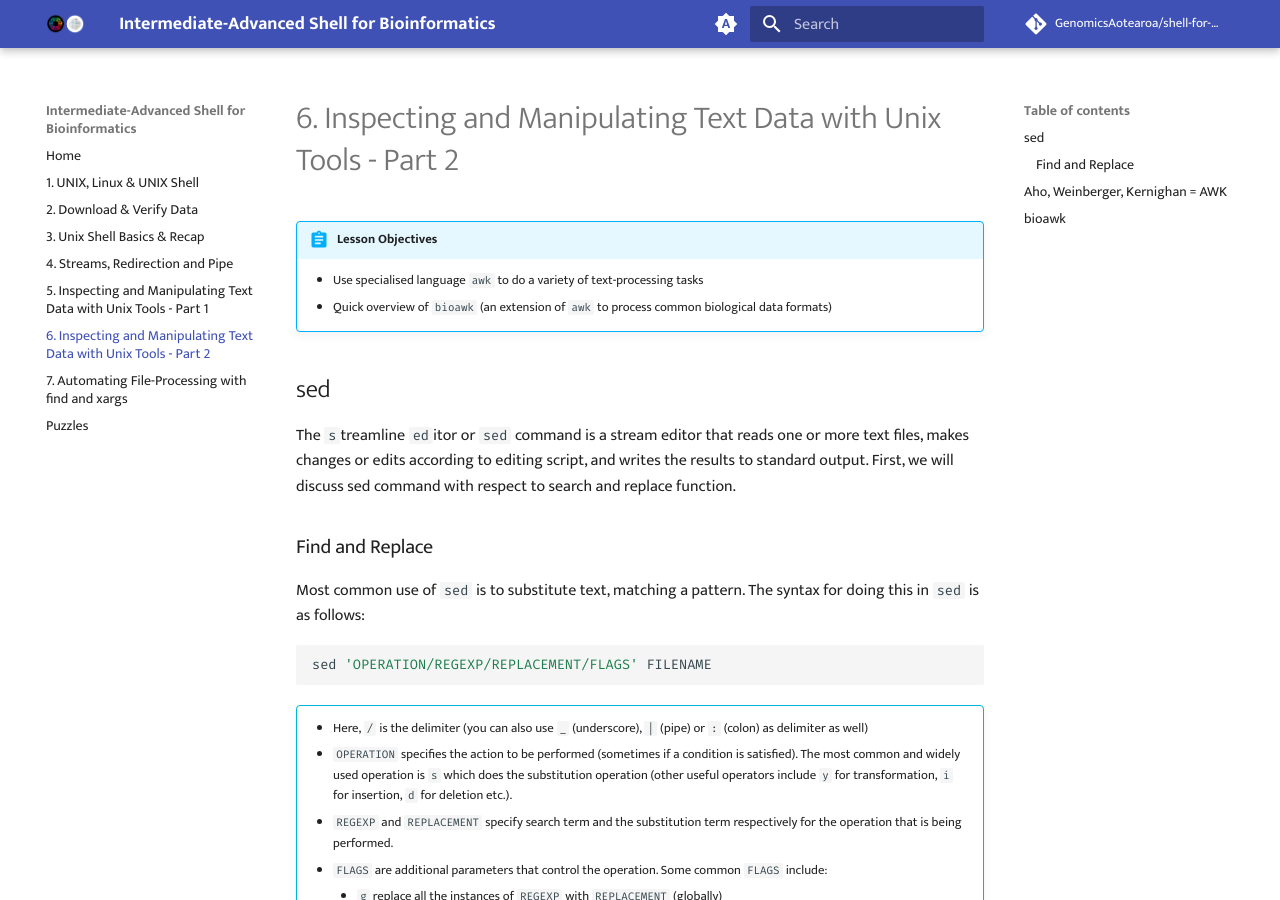
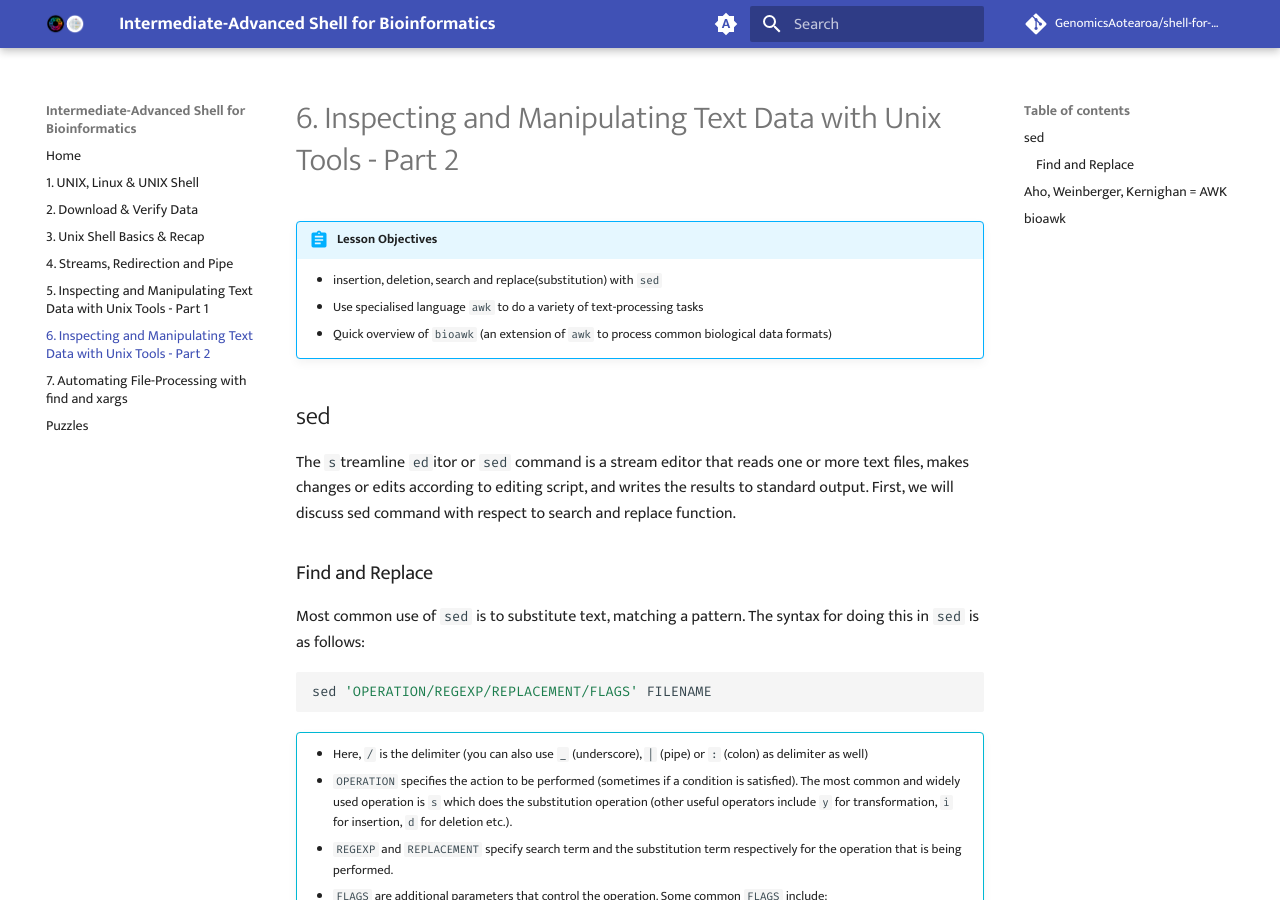
Before and after one commit to GenomicsAotearoa/shell-for-bioinformatics, an MkDocs documentation site: the page built from docs/5_inspectmanipulate2.md, in a window 1280 px wide and 900 px high. Built offline with MkDocs 1.6.1 and Material for MkDocs 9.7.7, drawn with Linux system fonts in a browser that asks for light colours; comment, search, counter and statistics services are not loaded; the version menu is left out.

Commit message:
add a lesson objective to sed

```diff
--- a/docs/5_inspectmanipulate2.md
+++ b/docs/5_inspectmanipulate2.md
@@ -2,6 +2,7 @@
 
 !!! abstract "Lesson Objectives"
 
+    * insertion, deletion, search and replace(substitution) with `sed`
     * Use specialised language `awk` to do a variety of text-processing tasks
     * Quick overview of `bioawk` (an extension of `awk` to process common biological data formats)
 
```
